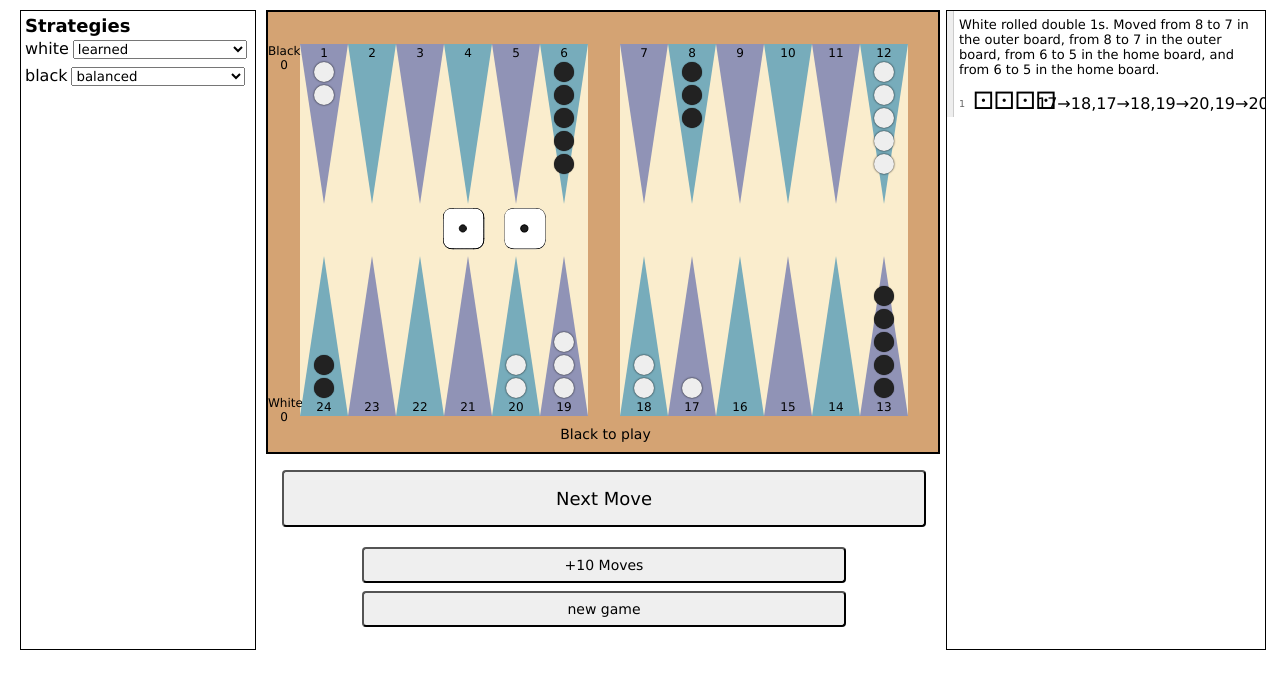
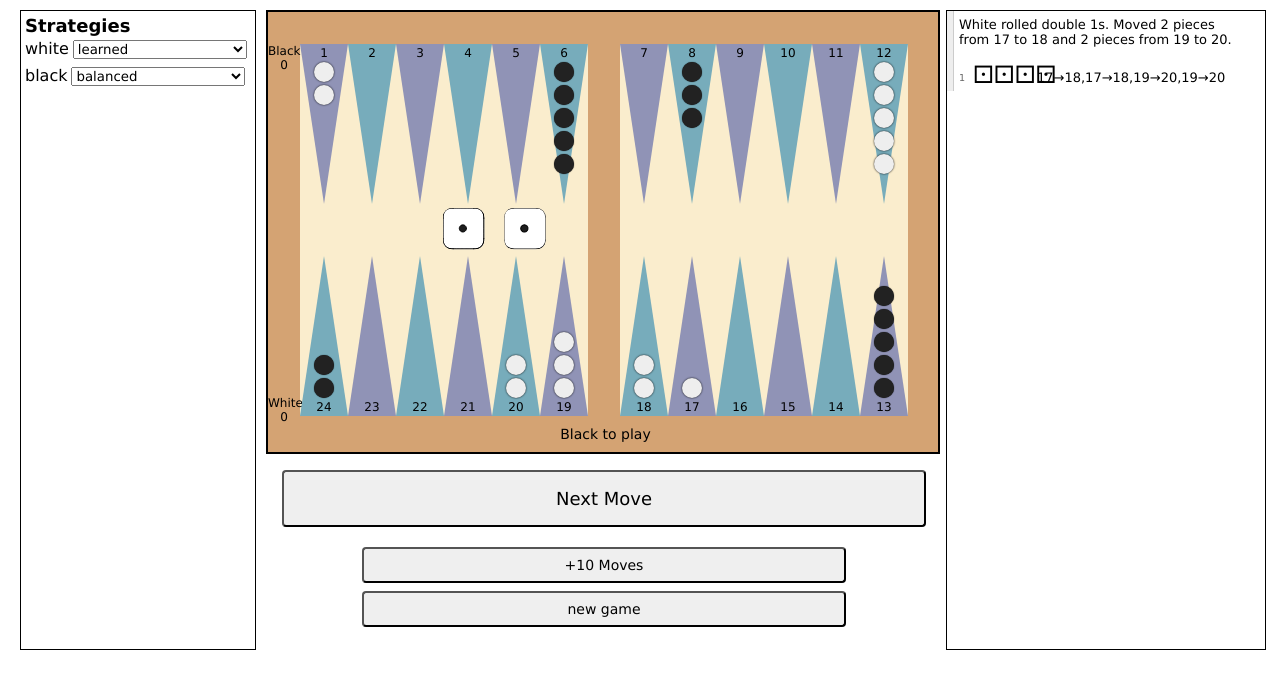
Before and after one commit to rrcobb/backgammon, a website with bundled scripts: page index.html in a window 1280 px wide. Both pictures are taken after a click on the button "Next Move". Built offline with nearby package versions, Linux system fonts and the light colour scheme.

Commit message:
Refactor move explanations and implement history rendering

```diff
--- a/package.json
+++ b/package.json
@@ -19,7 +19,7 @@
     "typescript": "^5.6.3"
   },
   "knip": {
-    "entry": ["test/*.test.ts", "src/render.ts"],
+    "entry": ["test/*.test.ts", "src/render.ts", "src/learnFactors.ts"],
     "project": ["**/*.{js,ts}"],
     "exclude": ["binaries"]
   }
--- /dev/null
+++ b/src/history.ts
@@ -0,0 +1,191 @@
+import type { Player, Game, Move } from "./backgammon";
+import { constants as c, helpers as h } from "./backgammon";
+
+function showDie(n: number): string {
+  return ['⚀','⚁','⚂','⚃','⚄','⚅'][n-1];
+}
+
+function showRoll(roll: [number, number]): string {
+  if (roll[0] === roll[1]) {
+    // For doubles, show all four dice
+    return new Array(4).fill(showDie(roll[0])).join('')
+  }
+  return showDie(roll[0]) + showDie(roll[1]);
+}
+
+function showPos(move) {
+  const start = move[0] == c.BAR ? 'bar' : (1 + move[0]);
+  const end = move[1] == c.HOME ? 'home' : (1 + move[1]);
+  return start + "→" + end;
+}
+
+function showMoves(moves): string {
+  let passes = 0
+  let result = "";
+  for (let m in moves) {
+    let move = moves[m];
+    if (move) {
+      result += showPos(move)
+    } else {
+      passes +=1
+      if (passes == moves.length) {
+        return "no moves possible"
+      }
+      result += "pass";
+    }
+    if (+m < moves.length - 1) result += ",";
+  }
+  return result;
+}
+
+function identical(a, b) {
+  return a[0] == b[0] && a[1] == b[1];
+}
+
+function chained(a, b) {
+  return a[1] == b[0] || a[0] == b[1];
+}
+
+function groupMoves(_moves: Move[]): [Move[], number][] {
+  const moves = _moves.filter(m => m !== null);
+  if (moves.length === 0) return [];
+  if (moves.length === 1) return [[moves, 1]];
+  if (moves.length === 2) {
+    let [a,b] = moves;
+    if (identical(a, b)) return [[[a], 2]];
+    if (chained(a,b)) return [[[a,b], 1]];
+    return moves.map(m => [[m], 1])
+  }
+
+  // rolled doubles, have 3 or 4 moves
+  let result: [Move[], number][] = [];
+  let remaining = [...moves];
+
+  while (remaining.length > 0) {
+    const move = remaining[0];
+    const chains = remaining.filter(m => chained(m, move));
+    const count = remaining.filter(m => identical(m, move)).length;
+    result.push([[move], count]);
+    remaining = remaining.filter(m => !identical(m, move));
+  }
+
+  return result;
+}
+
+function describeLocation(point: number, player: string, to: boolean): string {
+  if (point == c.BAR) return "the bar";
+  if (point == c.HOME) return "home";
+  return "" + (point + 1)
+}
+
+function describeRoll([d1, d2]: [number, number]): string {
+  if (d1 === d2) {
+    return `double ${d1}s`;
+  }
+  return `${d1}, ${d2}`;
+}
+
+function describeSequence(sequence, player) {
+  if (sequence.length == 1) {
+    let move = sequence[0];
+    const fromDesc = describeLocation(move[0], player, false);
+    const toDesc = describeLocation(move[1], player, true);
+    return `from ${fromDesc} to ${toDesc}`;
+  } else {
+    let [first, ...rest] = sequence;
+    const fromDesc = describeLocation(first[0], player, false);
+    const toDesc = describeLocation(first[1], player, false);
+    let description = `a piece from ${fromDesc} to ${toDesc}`
+    for (let move of rest) {
+      description += ` and then to ${describeLocation(move[1], player, false)}`
+    }
+    return description;
+  }
+}
+
+function describeTurn(turn): string {
+  const player = turn.player === 'w' ? 'White' : 'Black';
+  let description = `${player} rolled ${describeRoll(turn.roll)}. `;
+
+  if (showMoves(turn.move) === "no moves possible") {
+    return description + "No legal moves available.";
+  }
+
+  const groups = groupMoves(turn.move)
+  const sequenceDescriptions = groups.map((group, i) => {
+    let [sequence, count] = group;
+    if (count == 1) {
+      return describeSequence(sequence, turn.player)
+    } else {
+      return `${count} pieces ${describeSequence(sequence, turn.player)}`
+    }
+  });
+
+  if (sequenceDescriptions.length === 1) {
+    return description + "Moved " + sequenceDescriptions[0] + ".";
+  }
+
+  if (sequenceDescriptions.length === 2) {
+    return description + "Moved " + sequenceDescriptions[0] + ' and ' + sequenceDescriptions[1] + ".";
+  }
+
+  const lastMove = sequenceDescriptions.pop();
+  return description + "Moved " + sequenceDescriptions.join(', ') + ', and ' + lastMove + ".";
+}
+
+function renderHistory(gameHistory) {
+  const history = document.getElementById("history");
+  history.innerHTML = ""; // clear first
+  gameHistory.slice().reverse().forEach((turn, index) => {
+    const turnDiv = document.createElement('div');
+    turnDiv.classList.add('history-turn');
+    turnDiv.classList.add(turn.player === 'w' ? 'white-turn' : 'black-turn');
+
+    if (index === 0) {
+      if (h.checkWinner(turn.game)) {
+        turnDiv.classList.add('winning-turn');
+        const winnerBanner = document.createElement('div');
+        winnerBanner.classList.add('winner-banner');
+        winnerBanner.innerText = `${turn.player === 'w' ? 'White' : 'Black'} wins!`;
+        history.appendChild(winnerBanner);
+      } else {
+        // detailed description for this turn
+        const descriptionDiv = document.createElement('div');
+        const description = describeTurn(turn);
+        descriptionDiv.classList.add('turn-description');
+        descriptionDiv.classList.add(turn.player === 'w' ? 'white-turn' : 'black-turn');
+        descriptionDiv.innerText = description;
+        history.appendChild(descriptionDiv);
+      }
+    }
+
+    if (turn.roll == null) {
+      return
+    }
+
+    const num = document.createElement('span')
+    num.innerText = turn.turnNo
+    num.classList.add('turn-number')
+    turnDiv.appendChild(num);
+
+    const rollSpan = document.createElement('span');
+    rollSpan.innerText = showRoll(turn.roll);
+    rollSpan.classList.add('turn-roll')
+    turnDiv.appendChild(rollSpan);
+
+    const moves = document.createElement('span');
+    const movesText = showMoves(turn.move);
+    moves.innerText = movesText;
+    moves.classList.add('turn-moves');
+    if (movesText === "no moves possible") {
+      moves.classList.add('no-moves');
+    } else if (movesText.includes(' pass')) {
+      moves.classList.add('has-passes');
+    }
+    turnDiv.appendChild(moves)
+
+    history.appendChild(turnDiv);
+  });
+}
+
+export { renderHistory }
--- a/src/render.ts
+++ b/src/render.ts
@@ -1,6 +1,7 @@
 import type { Player, Game } from "./backgammon";
 import { constants as c, helpers as h } from "./backgammon";
 import { Strategies } from "./strategies";
+import { renderHistory } from "./history";
 
 // globals
 var game;
@@ -171,147 +172,6 @@ function renderRoll(roll) {
   board.appendChild(rollDiv);
 }
 
-function showDie(n: number): string {
-  return ['⚀','⚁','⚂','⚃','⚄','⚅'][n-1];
-}
-
-function showRoll(roll: [number, number]): string {
-  if (roll[0] === roll[1]) {
-    // For doubles, show all four dice
-    return new Array(4).fill(showDie(roll[0])).join('')
-  }
-  return showDie(roll[0]) + showDie(roll[1]);
-}
-
-function showPos(move) {
-  const start = move[0] == c.BAR ? '┃' : (1 + move[0]);
-  const end = move[1] == c.HOME ? '☗' : (1 + move[1]);
-  return start + "→" + end;
-}
-
-function showMoves(moves): string {
-  let passes = 0
-  let result = "";
-  for (let m in moves) {
-    let move = moves[m];
-    if (move) {
-      result += showPos(move)
-    } else {
-      passes +=1
-      if (passes == moves.length) {
-        return "no moves possible"
-      }
-      result += "pass";
-    }
-    if (+m < moves.length - 1) result += ",";
-  }
-  return result;
-}
-
-function describeLocation(point: number, player: string, to: boolean): string {
-  if (point == c.BAR) return "the bar";
-  if (point == c.HOME) return "home";
-
-  // Adjust point numbers based on player perspective
-  const adjustedPoint = player === 'b' ? point + 1 : 24 - point;
-  if (!to) return "" + adjustedPoint;
-
-  // Determine board area
-  if (adjustedPoint <= 6) return `${adjustedPoint} in the home board`;
-  if (adjustedPoint <= 12) return `${adjustedPoint} in the outer board`;
-  if (adjustedPoint <= 18) return `${adjustedPoint} in opponent's outer board`;
-  return `${adjustedPoint} in opponent's home board`;
-}
-
-function describeRoll([d1, d2]: [number, number]): string {
-  if (d1 === d2) {
-    return `double ${d1}s`;
-  }
-  return `${d1}, ${d2}`;
-}
-
-function describeTurn(turn): string {
-  const player = turn.player === 'w' ? 'White' : 'Black';
-  let description = `${player} rolled ${describeRoll(turn.roll)}. `;
-
-  if (showMoves(turn.move) === "no moves possible") {
-    return description + "No legal moves available.";
-  }
-
-  const moves = turn.move.filter(m => m !== null);
-  if (moves.length === 0) {
-    return description + "No moves made.";
-  }
-
-  const moveDescriptions = moves.map((move, i) => {
-    const fromDesc = describeLocation(move[0], turn.player, false);
-    const toDesc = describeLocation(move[1], turn.player, true);
-    return `from ${fromDesc} to ${toDesc}`;
-  });
-
-  if (moveDescriptions.length === 1) {
-    return description + "Moved " + moveDescriptions[0] + ".";
-  }
-
-  const lastMove = moveDescriptions.pop();
-  return description + "Moved " + moveDescriptions.join(', ') + ', and ' + lastMove + ".";
-}
-
-function renderHistory(gameHistory) {
-  const history = document.getElementById("history");
-  history.innerHTML = ""; // clear first
-  gameHistory.slice().reverse().forEach((turn, index) => {
-    const turnDiv = document.createElement('div');
-    turnDiv.classList.add('history-turn');
-    turnDiv.classList.add(turn.player === 'w' ? 'white-turn' : 'black-turn');
-
-    if (index === 0) {
-      if (h.checkWinner(turn.game)) {
-        turnDiv.classList.add('winning-turn');
-        const winnerBanner = document.createElement('div');
-        winnerBanner.classList.add('winner-banner');
-        winnerBanner.innerText = `${turn.player === 'w' ? 'White' : 'Black'} wins!`;
-        history.appendChild(winnerBanner);
-      } else {
-        // detailed description for this turn
-        const descriptionDiv = document.createElement('div');
-        const description = describeTurn(turn);
-        descriptionDiv.classList.add('turn-description');
-        descriptionDiv.classList.add(turn.player === 'w' ? 'white-turn' : 'black-turn');
-        descriptionDiv.innerText = description;
-        history.appendChild(descriptionDiv);
-      }
-    }
-
-    if (turn.roll == null) {
-      return
-    }
-
-    const num = document.createElement('span')
-    num.innerText = turn.turnNo
-    num.classList.add('turn-number')
-    turnDiv.appendChild(num);
-
-    const rollSpan = document.createElement('span');
-    rollSpan.innerText = showRoll(turn.roll);
-    rollSpan.classList.add('turn-roll')
-    turnDiv.appendChild(rollSpan);
-
-    const moves = document.createElement('span');
-    const movesText = showMoves(turn.move);
-    moves.innerText = movesText;
-    moves.classList.add('turn-moves');
-    if (movesText === "no moves possible") {
-      moves.classList.add('no-moves');
-    } else if (movesText.includes(' pass')) {
-      moves.classList.add('has-passes');
-    }
-    turnDiv.appendChild(moves)
-
-    history.appendChild(turnDiv);
-  });
-}
-
 function disableTurns() {
   (document.getElementById("play") as HTMLButtonElement).disabled = true;
   (document.getElementById("ten") as HTMLButtonElement).disabled = true;
--- a/style.css
+++ b/style.css
@@ -109,6 +109,8 @@ div.home {
   width: 32px;
   height: 186px;
   background-color: var(--board-frame);
+  /* show pieces in the middle */
+  transform: rotate(180deg);
 }
 
 .bar .piece {
@@ -239,6 +241,7 @@ button {
   grid-template-columns: 1em 3em 1fr;
   gap: 4px;
   align-items: center;
+  overflow-x: clip;
 }
 
 .turn-number {
@@ -259,12 +262,10 @@ button {
 }
 
 .turn-moves {
+  font-size: 13px;
   padding-left: 8px;
   margin-left: 4px;
-  /* Prevent wrapping of moves if possible */
   white-space: nowrap;
-  overflow: clip;
-  text-overflow: clip;
 }
 
 .turn-moves.no-moves {
@@ -304,5 +305,6 @@ button {
 .turn-description {
   font-size: 13px;
   padding: 6px;
-  height: 6em;
+  height: 4em;
+  text-wrap: balance;
 }
```
Also changed, not shown: devlog.md (+3 -2 lines).
